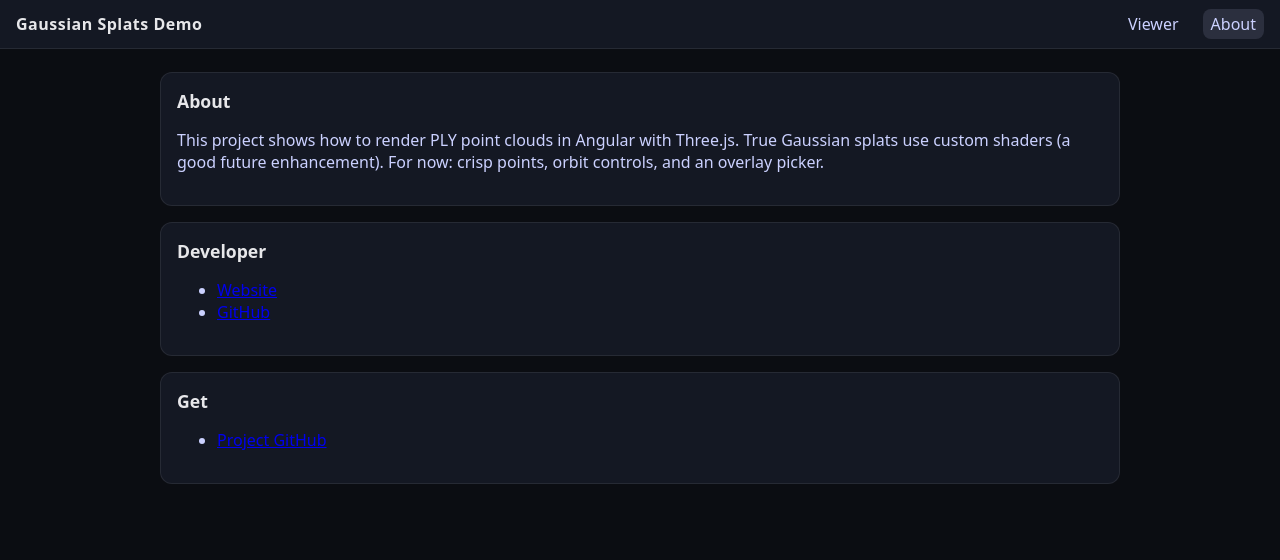
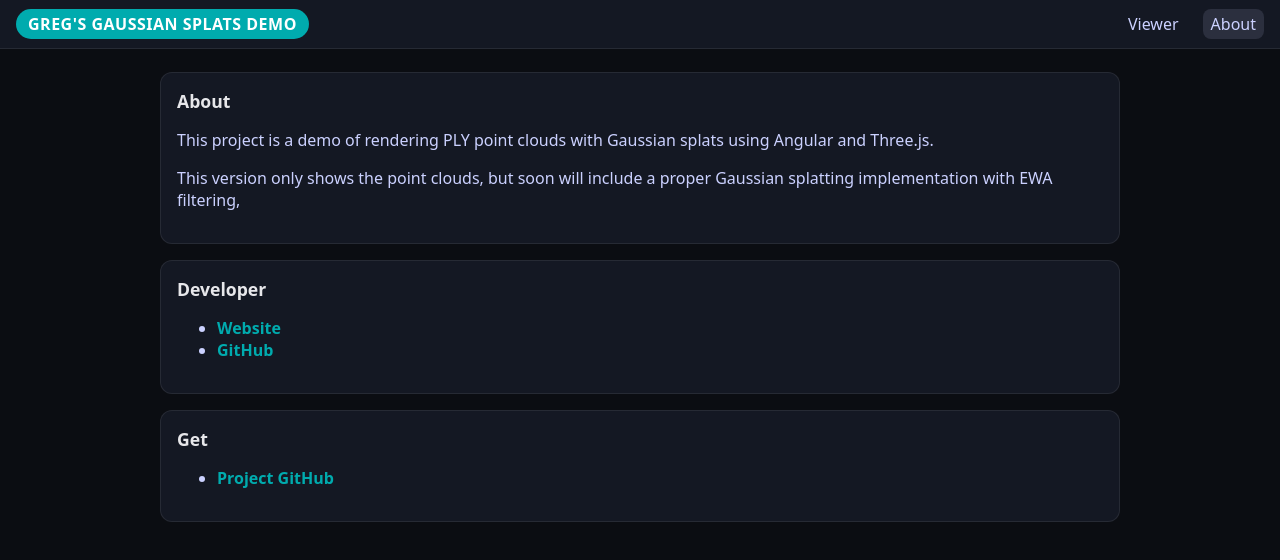
Before and after one commit to orokro/angular-gaussian-splats, an Angular app: page /about in a window 1280 px wide. Shown: the top 560 px of the page. Built offline with nearby package versions, Linux system fonts and the light colour scheme.

Commit message:
Style tweaks

```diff
--- a/src/app/components/header-bar/header-bar.component.html
+++ b/src/app/components/header-bar/header-bar.component.html
@@ -1,5 +1,5 @@
 <header class="bar">
-	<div class="brand">Gaussian Splats Demo</div>
+	<div class="brand">Greg's Gaussian Splats Demo</div>
 	<nav>
 		<a routerLink="/viewer" routerLinkActive="active">Viewer</a>
 		<a routerLink="/about" routerLinkActive="active">About</a>
--- a/src/app/components/header-bar/header-bar.component.scss
+++ b/src/app/components/header-bar/header-bar.component.scss
@@ -15,9 +15,19 @@
 
 
 .brand {
+
+	// nice teal-ill
+	background: #00ABAE;
+	border-radius: 100px;
+	padding: 0.25rem 0.75rem;
+
+	// text settings
 	font-weight: 600;
 	letter-spacing: 0.5px;
+	text-transform: uppercase;
+	color: white;
 }
+
 
 nav a {
 	text-decoration: none;
--- a/src/app/components/picker/picker.component.html
+++ b/src/app/components/picker/picker.component.html
@@ -1,6 +1,6 @@
 <div class="picker">
 	<label>
-		<span>Point Cloud</span>
+		<span>Select Point Cloud:</span>
 		<select (change)="onSelectByEvent($event)">
 			<option *ngFor="let m of pcs.list">{{ m.name }}</option>
 		</select>
--- a/src/app/components/status-bar/status-bar.component.scss
+++ b/src/app/components/status-bar/status-bar.component.scss
@@ -1,4 +1,8 @@
 .bar {
+
+	text-align: center;
+	color: gray;
+
 	width: 100%;
 	padding: 0.4rem 0.8rem;
 	background: rgba(20, 24, 35, 0.9);
--- a/src/app/views/about/about.view.html
+++ b/src/app/views/about/about.view.html
@@ -1,8 +1,10 @@
 <main class="about">
 	<app-info-box title="About">
 		<p>
-			This project shows how to render PLY point clouds in Angular with Three.js. True Gaussian splats use
-			custom shaders (a good future enhancement). For now: crisp points, orbit controls, and an overlay picker.
+			This project is a demo of rendering PLY point clouds with Gaussian splats using Angular and Three.js.
+		</p>
+		<p>
+			This version only shows the point clouds, but soon will include a proper Gaussian splatting implementation with EWA filtering,
 		</p>
 	</app-info-box>
 
--- a/src/app/views/about/about.view.scss
+++ b/src/app/views/about/about.view.scss
@@ -10,3 +10,13 @@
 	display: block;
 	background: transparent;
 }
+
+a {
+	color: #00ABAE;
+	text-decoration: none;
+	font-weight: bold;
+
+	&:hover, &:focus {
+		text-decoration: underline;
+	}
+}
```
